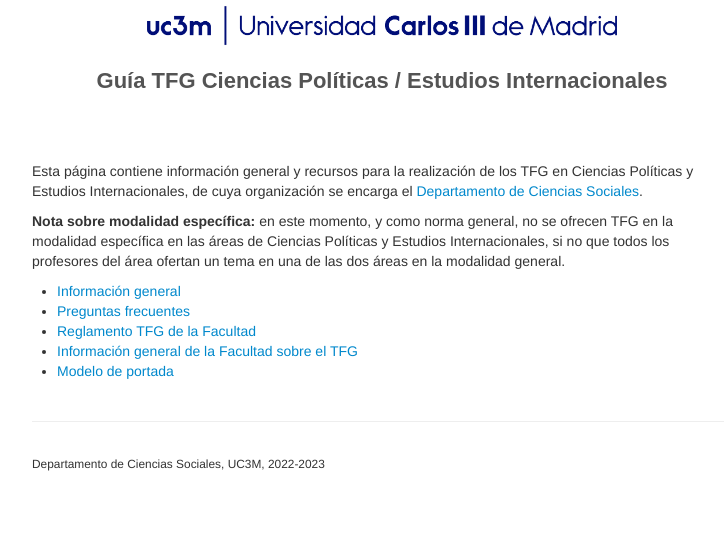
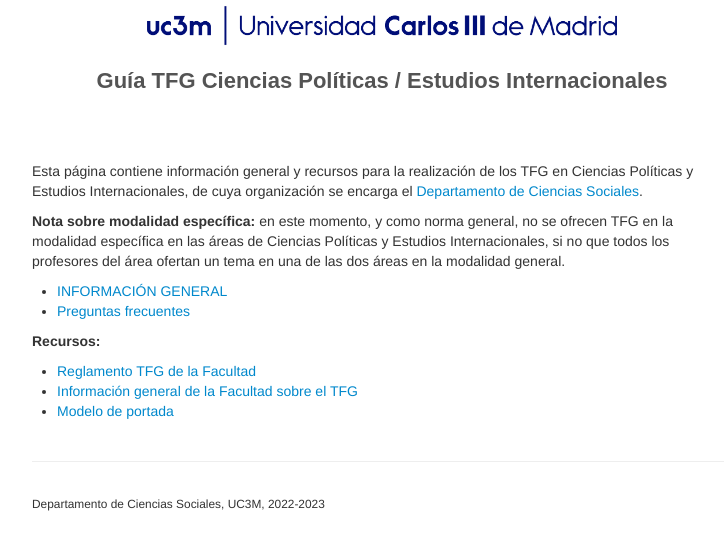
Before and after one commit to franvillamil/TFG, a Jekyll site: the page built from index.md, in a window 1280 px wide. Shown: the top 550 px of the page, without its empty margins (258-982 px from the left). Built offline with Jekyll 4.4.1, drawn with Linux system fonts in a browser that asks for light colours.

Commit message:
Update index.md

```diff
--- a/index.md
+++ b/index.md
@@ -9,8 +9,12 @@ Esta página contiene información general y recursos para la realización de lo
 
 **Nota sobre modalidad específica:** en este momento, y como norma general, no se ofrecen TFG en la modalidad específica en las áreas de Ciencias Políticas y Estudios Internacionales, si no que todos los profesores del área ofertan un tema en una de las dos áreas en la modalidad general.
 
-- [Información general](files/guia_TFG.pdf)
+- [INFORMACIÓN GENERAL](files/guia_TFG.pdf)
 - [Preguntas frecuentes](./FAQ.html)
+<!-- - [Ideas Lab 'Europa' / Laboratorio de Ideas 'Europa'](./europe_lab.html) -->
+
+**Recursos:**
+
 - [Reglamento TFG de la Facultad](files/Reglamento_TFG_Sept_2020_FCSJ.pdf)
 - [Información general de la Facultad sobre el TFG](https://www.uc3m.es/ss/Satellite/SecretariaVirtual/es/TextoDosColumnas/1371241563580/Trabajo_de_Fin_de_Grad)
 - [Modelo de portada](files/modelo_portada.docx)
```
